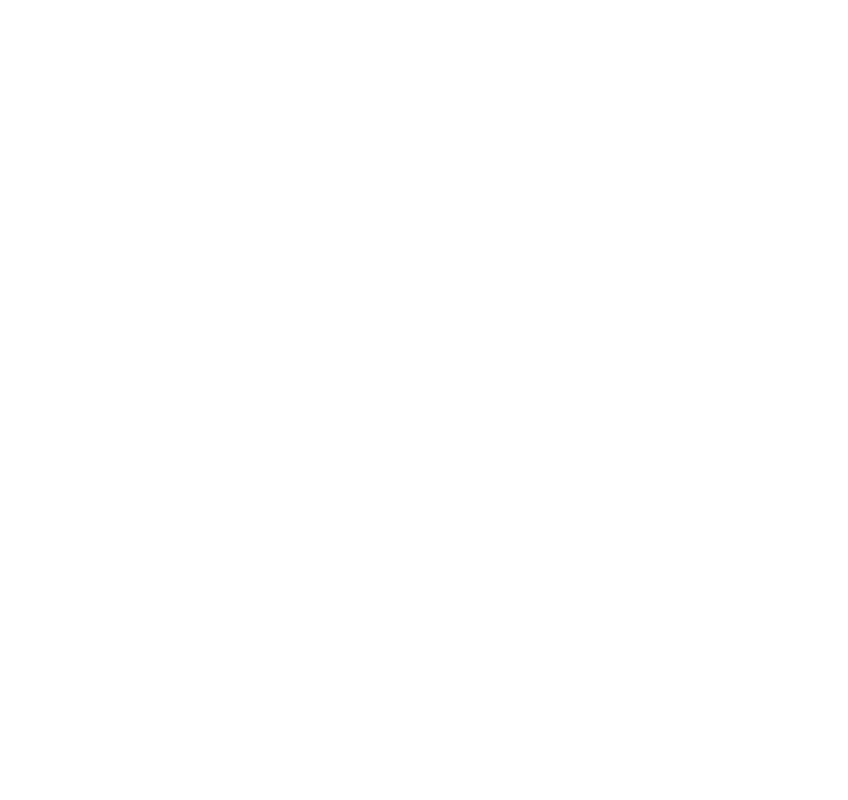
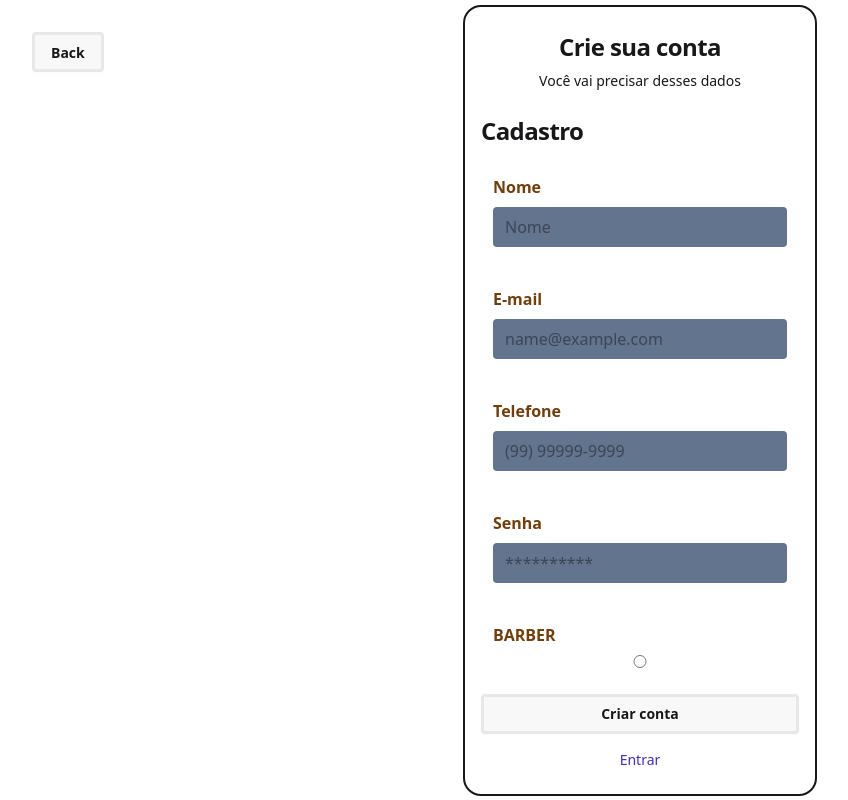
Before and after one commit to luisfilipe21/barbershop_front, a React (Vite) app: page /registerBarber in a window 1280 px wide. Before the commit this address had no page. Shown: the whole page, without its empty margins (0-848 px from the left). Built offline with nearby package versions, Linux system fonts and the light colour scheme.

Commit message:
feat: created the register page for the barber

```diff
--- a/src/components/Footer.tsx
+++ b/src/components/Footer.tsx
@@ -7,6 +7,9 @@
                     <a href="#" className="text-sm text-muted-foreground hover:underline">
                         Contact Us
                     </a>
+                    <a href="/registerBarber" className="text-sm text-muted-foreground hover:underline">
+                        Seja um Barbeiro Parceiro
+                    </a>
                 </nav>
             </div>
         </footer>
--- /dev/null
+++ b/src/components/forms/RegisterBarberForm.tsx
@@ -0,0 +1,83 @@
+import { Link, useNavigate } from "react-router-dom";
+import type { ICreateBarber } from "../../interfaces/interfaces";
+import { useForm } from "react-hook-form";
+import { api } from "../../service/api";
+import { Inputs } from "../inputs";
+
+
+export const RegisterBarberForm = () => {
+    const { register, handleSubmit, formState: { errors } } = useForm<ICreateBarber>();
+    const navigate = useNavigate();
+
+    const submit = async (payload: ICreateBarber) => {
+        try {
+            console.log(payload)
+            await api.post("/users", payload)
+            navigate("/login")
+
+        } catch (error) {
+            console.log(error)
+        }
+    }
+
+    return (
+        <>
+            <form onSubmit={handleSubmit(submit)}>
+                <div className="mb-4">
+                    <h1 className="text-2xl font-semibold tracking-tight">Cadastro</h1>
+                    <p></p>
+                </div>
+                <div className="space-y-4">
+                    <Inputs {...register("name")}
+                        id="nome"
+                        label="Nome"
+                        placeholder="Nome"
+                        type="text"
+
+                    />
+                    <Inputs {...register("email")}
+                        id="email"
+                        label="E-mail"
+                        placeholder="name@example.com"
+                        type="email"
+
+                    />
+                    <Inputs {...register("phone")}
+                        id="phone"
+                        label="Telefone"
+                        placeholder="(99) 99999-9999"
+                        type="tel"
+
+                    />
+                    <Inputs {...register("password")}
+                        id="password"
+                        label="Senha"
+                        placeholder="**********"
+                        type="password"
+                    />
+                    <Inputs
+                    {...register("role")}
+                        id="role"
+                        label="BARBER"
+                        placeholder="Barbeiro"
+                        type="radio"
+                        value="BARBER"
+                    />
+                </div>
+
+                <div className="flex flex-col py-2">
+                    <button className="w-full btn" type="submit">
+                        {/* disabled={isLoading} */}
+                        Criar conta
+                        {/* {isLoading ? "Creating account..." : "Create Account"} */}
+                    </button>
+                    <p className="mt-4 text-center text-sm text-muted-foreground">
+                        <Link to="/login" className="text-primary hover:underline">
+                            Entrar
+                        </Link>
+                    </p>
+                </div>
+            </form>
+        </>
+    )
+}
--- a/src/components/inputs/index.tsx
+++ b/src/components/inputs/index.tsx
@@ -5,7 +5,7 @@
 }
 
 
-export const Inputs = forwardRef<HTMLInputElement, { id: string, label?: string, placeholder?: string, type: string }>(({ ...rest }: InputProps, ref) => {
+export const Inputs = forwardRef<HTMLInputElement, { id: string, label?: string, placeholder?: string, type: string, value?: string }>(({ ...rest }: InputProps, ref) => {
     return (
         <div className="space-y-2 p-3">
             {rest.label ? <label htmlFor="" className="font-bold text-yellow-900" >{rest.label}</label> : null}
--- a/src/interfaces/interfaces.tsx
+++ b/src/interfaces/interfaces.tsx
@@ -30,6 +30,7 @@
     name: string
     email: string
     phone: string
+    role?: Roles
     password: string
     Schedule: IScheduleCreate[]
 }
--- a/src/pages/BarberSchedule/index.tsx
+++ b/src/pages/BarberSchedule/index.tsx
@@ -1,9 +1,10 @@
 import { useContext, useEffect, useState } from "react"
 import { UserContext } from "../../providers/Authprovider"
-import { useParams } from "react-router-dom"
+import { Link, useParams } from "react-router-dom"
 import type { IReturnBarber } from "../../interfaces/interfaces"
 import { Header } from "../../components/Header"
 import { Footer } from "../../components/Footer"
+import logo from "../../../public/logo.png"
 
 export const BarberSchedule = () => {
     const { id } = useParams()
@@ -28,21 +29,40 @@
     }
 
     const fullDate = (appointment: Date) => {
-         const dateString = appointment.toLocaleString("pt-BR")
+        const dateString = appointment.toLocaleString("pt-BR")
         const util = dateString.split("T")
         const [ano, mes, dia] = util[0].split("-")
         const date = `${dia}/${mes}/${ano}`
         return date
     }
 
+    const noTimeAvailable = () => {
+        return (
+            <div className="w-full m-auto">
+                <div className="flex flex-col items-center justify-center py-4">
+                    <figure>
+                        <img src={logo} alt="Logo" width={300} color="#ffffff" />
+                    </figure>
+                </div>
+                <div className="flex flex-col items-center justify-center gap-5 py-4 m-auto w-full">
+                    <h1 className="text-xl font-bold">
+                        Parece que esse barbeiro não abriu sua agenda ou todos seus horários foram reenchidos.
+                    </h1>
+                    <p className="text-3xl font-bold">Que tal escolher outro barbeiro?</p>
+                    <Link to="/" className="btn">Clique aqui e escolha outro barbeiro</Link>
+                </div>
+            </div>
+        )
+    }
+
     return (
         <>
             <Header />
-            <main className="flex-1 py-10 m-auto">
+            <main className="flex-1 py-10">
 
-                <div className="container">
+                <div className="container m-auto">
 
-                    <div className="flex flex-wrap justify-center w-full ">
+                    <div className="flex flex-wrap justify-center w-full">
 
                         <div className="w-full px-8">
 
@@ -63,7 +83,7 @@
                                 <p className="text-muted-foreground">Selecione quando quer ser atendido</p>
                             </div>
                         </div>
-
+                        {oneBarber?.Schedule.length <= 0 ? (<> {noTimeAvailable()}</>) : null}
                         {oneBarber?.Schedule.map((data) => (
 
                             <div key={data.id} className="flex flex-wrap justify-center w-60">
--- /dev/null
+++ b/src/pages/RegisterBarber/index.tsx
@@ -0,0 +1,30 @@
+import { RegisterBarberForm } from "../../components/forms/RegisterBarberForm"
+
+export const RegisterBarber = () => {
+
+
+    return (
+        <>
+            <div className="container flex h-screen w-screen flex-col items-center justify-center m-auto ">
+                <a href="/" className="absolute left-4 top-4 md:left-8 md:top-8">
+                    <button className="btn">Back</button>
+                </a>
+
+                <div className="mx-auto flex w-full flex-col justify-center space-y-6 sm:w-[350px] outline-2 p-4 rounded-2xl">
+                    <div className="flex flex-col space-y-2 text-center">
+                        <div className="flex justify-center">
+                            {/* <Scissors className="h-8 w-8 text-primary" /> */}
+                        </div>
+                        <h1 className="text-2xl font-semibold tracking-tight">Crie sua conta</h1>
+                        <p className="text-sm text-muted-foreground">Você vai precisar desses dados</p>
+                    </div>
+
+
+                    <div>
+                        <RegisterBarberForm />
+                    </div>
+                </div>
+            </div>
+        </>
+    )
+}
--- a/src/routes/index.tsx
+++ b/src/routes/index.tsx
@@ -8,6 +8,7 @@
 import { PrivateUserRoutes } from "./PublicUserRoutes"
 import { UserDashboard } from "../pages/Dashboard/UserDashboard"
 import { BarberSchedule } from "../pages/BarberSchedule"
+import { RegisterBarber } from "../pages/RegisterBarber"
 export const RoutesMain = () => {
 
     return (
@@ -15,6 +16,7 @@
         <Routes>
             <Route path="/" element={<Home />} />
             <Route path="/register" element={<Register />} />
+            <Route path="/registerBarber" element={<RegisterBarber />} />
             <Route path="/login" element={<Login />} />
 
             <Route path="/user" element={<PrivateUserRoutes />} >
```
Also changed, not shown: public/logo.png (added).
